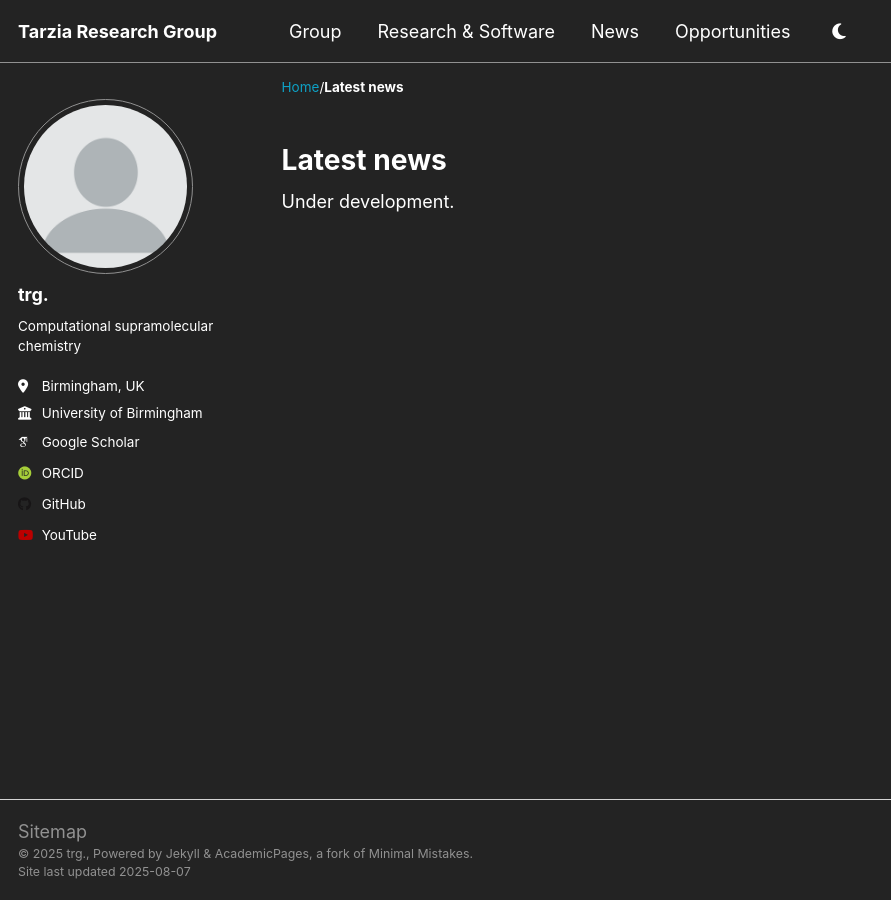
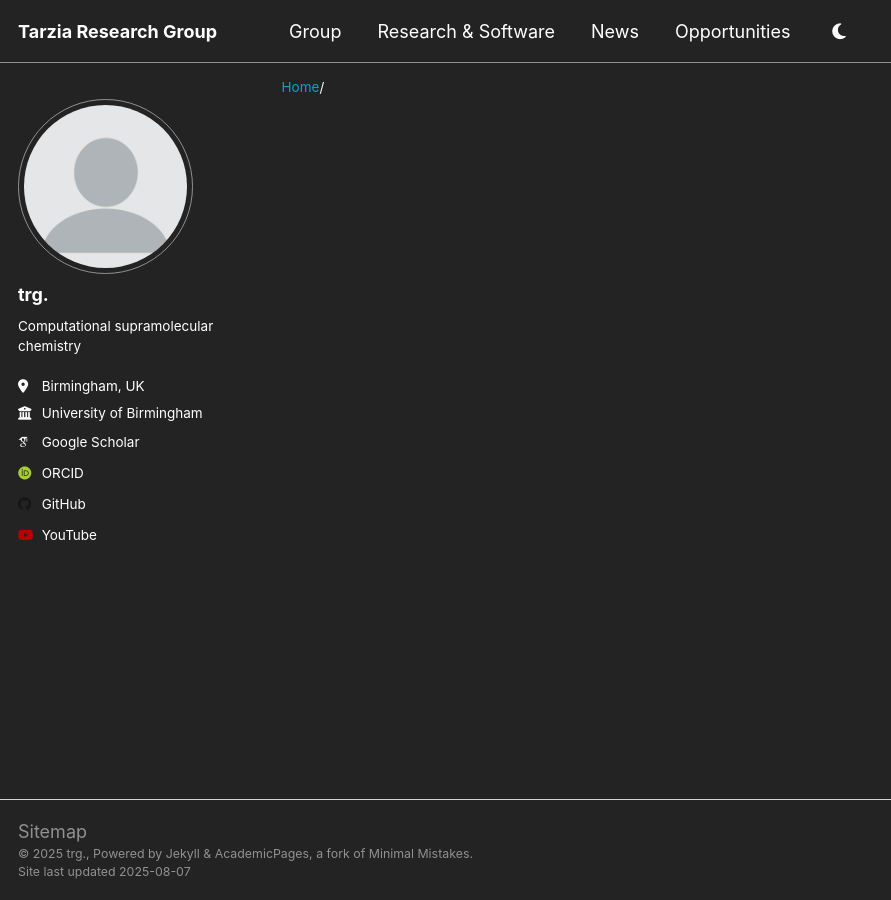
Before and after one commit to TarziaResearchGroup/TarziaResearchGroup.github.io, a Jekyll site: the page built from _pages/news.html, in a window 1280 px wide. Shown: the whole page, without its empty margins (0-891 px from the left). Built offline with Jekyll 4.4.1, drawn with Linux system fonts in a browser that asks for light colours; some web fonts are replaced; a script that is not in the unit is left out.

Commit message:
Update news.html

```diff
--- a/_pages/news.html
+++ b/_pages/news.html
@@ -1,10 +1,7 @@
 ---
 permalink: /news/
-title: "Latest news"
 author_profile: true
 ---
-
-Under development.
 
 {% include base_path %}
 {% capture written_year %}'None'{% endcapture %}
```
